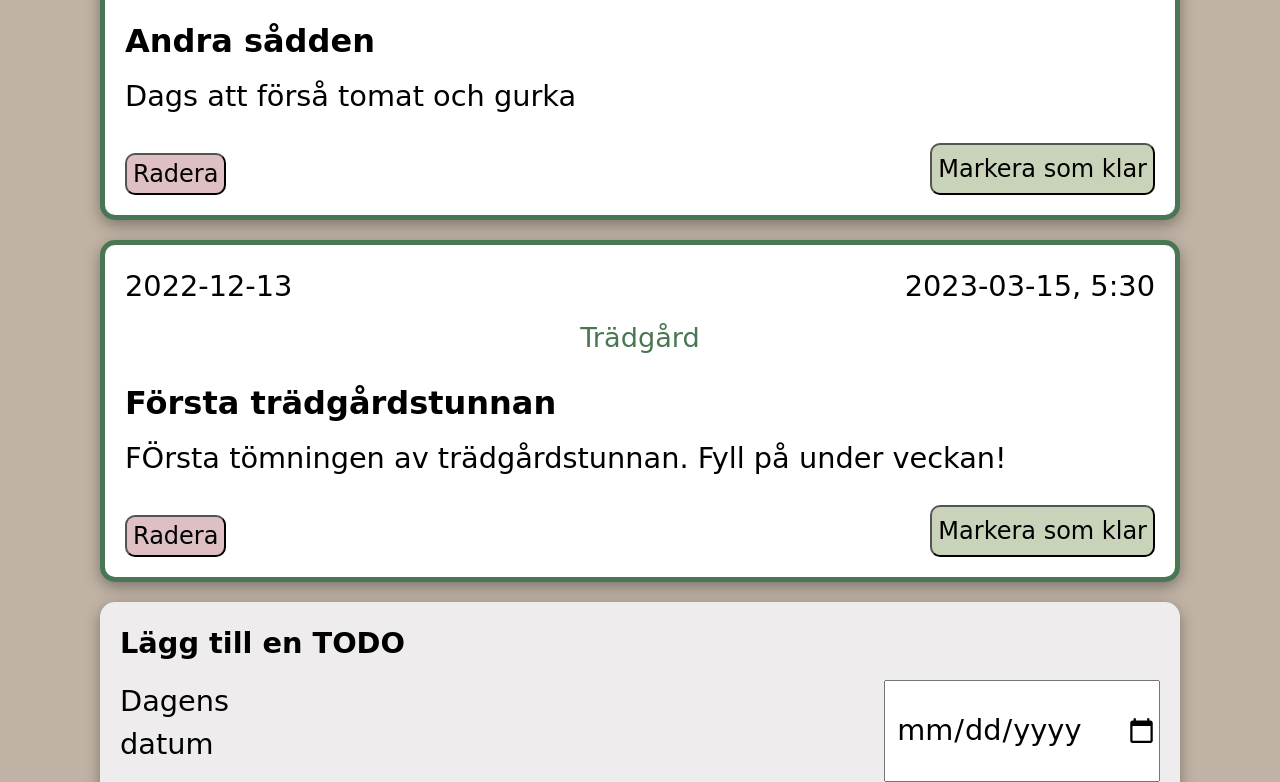
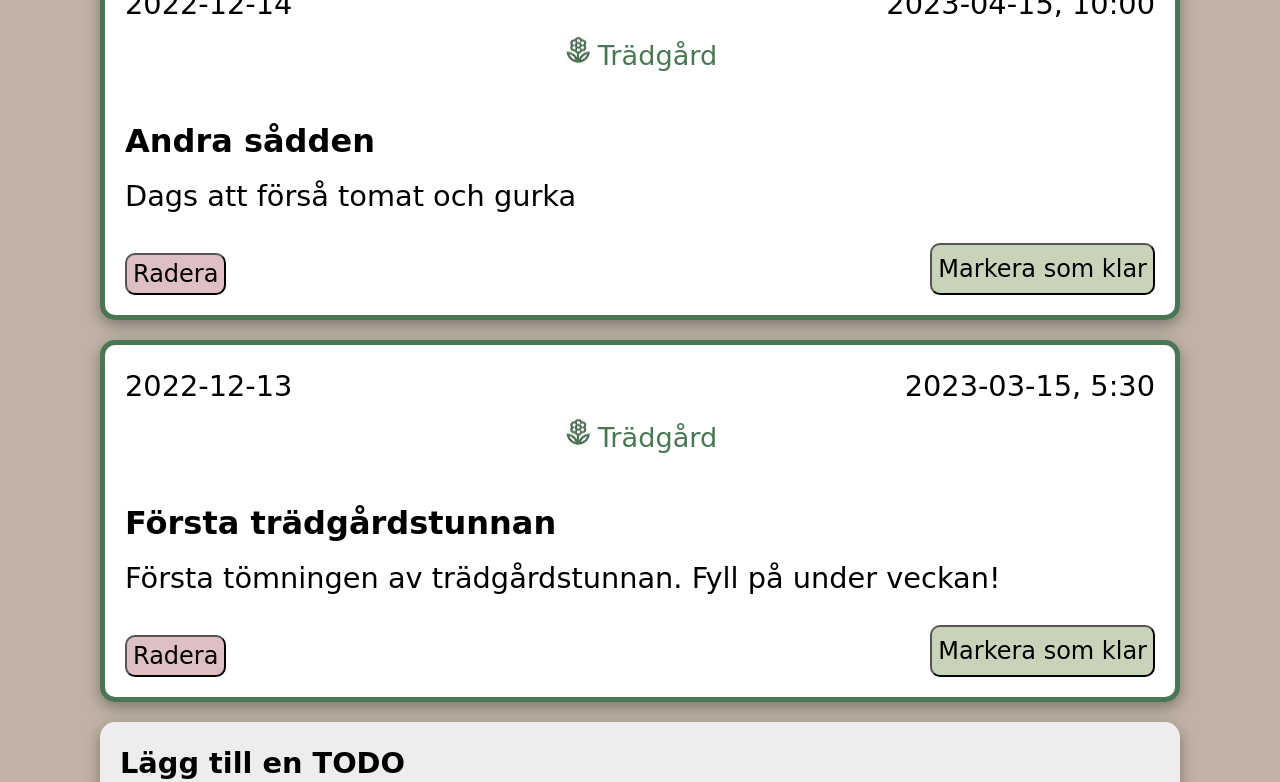
Before and after one commit to TessDevon/TodoAtHome, a website built with Vite: page index.html in a window 1280 px wide. Shown: the part 2018-2800 px from the top of the page. Built offline with nearby package versions, Linux system fonts and the light colour scheme; a web font is replaced by a local one.

Commit message:
Added icons to category

```diff
--- a/src/main.ts
+++ b/src/main.ts
@@ -38,7 +38,7 @@ const todoArticles = [
     deadLineDate: '2023-03-15, 5:30',
     category: 'Trädgård',
     toDoName: 'Första trädgårdstunnan',
-    description: 'FÖrsta tömningen av trädgårdstunnan. Fyll på under veckan!',
+    description: 'Första tömningen av trädgårdstunnan. Fyll på under veckan!',
   }];
 
 /**
@@ -57,18 +57,25 @@ const todoArticles = [
 function addColorToCategorys() {
   const categoryParts : NodeListOf<HTMLElement> = document.querySelectorAll('#category');
   const articleTodo : NodeListOf<HTMLElement> = document.querySelectorAll('#toDoItem');
+  const categoryDivAddIcon : NodeListOf<HTMLElement> = document.querySelectorAll('#iconImg');
   console.log(categoryParts[0].innerHTML);
 
   for (let i = 0; i < categoryParts.length; i++) {
     if (categoryParts[i].innerHTML === 'Trädgård') {
       categoryParts[i].style.color = 'rgb(74, 119, 83)';
       articleTodo[i].style.border = '5px solid rgb(74, 119, 83)';
+      categoryDivAddIcon[i].setAttribute('src', './public/garden.jpg');
+      categoryDivAddIcon[i].setAttribute('alt', 'gardenIcon');
     } else if (categoryParts[i].innerHTML === 'Hus och hem') {
       categoryParts[i].style.color = 'rgb(57, 57, 136)';
       articleTodo[i].style.border = '5px solid rgb(57, 57, 136)';
+      categoryDivAddIcon[i].setAttribute('src', './public/housesAndHomes.jpg');
+      categoryDivAddIcon[i].setAttribute('alt', 'homeIcon');
     } else if (categoryParts[i].innerHTML === 'Hantverkare') {
       categoryParts[i].style.color = 'rgb(116, 59, 131)';
       articleTodo[i].style.border = '5px solid rgb(116, 59, 131)';
+      categoryDivAddIcon[i].setAttribute('src', './public/handyman.jpg');
+      categoryDivAddIcon[i].setAttribute('alt', 'homeIcon');
     }
   }
 }
@@ -84,9 +91,12 @@ function updateTodoList() {
         <span class="toDaysDateClass" id="toDaysDate">${todoArticles[i].toDaysDate}</span>
         <span class="deadLineDateClass" id="deadLineDate">${todoArticles[i].deadLineDate}</span>
       </div>
-      <p class="categoryClass" id="category">${todoArticles[i].category}</p>
-      <h2 class="toDoNameClass" id="toDoName">${todoArticles[i].toDoName}</h2>
-      <p class="descriptionClass" id="description">${todoArticles[i].description}</p>
+      <div class="categoryDiv" id="categoryID">
+        <img id="iconImg">
+        <span class="categoryClass" id="category">${todoArticles[i].category}</span>
+      </div>
+        <h2 class="toDoNameClass" id="toDoName">${todoArticles[i].toDoName}</h2>
+        <p class="descriptionClass" id="description">${todoArticles[i].description}</p>
       <p class="fiveDaysToDeadlineP" id="fiveDaysToDeadline"></p>
       <div class="todoButtonsDiv">
         <button class="deliteButtonClass" id="deliteButton">Radera</button>
--- a/src/style/style.scss
+++ b/src/style/style.scss
@@ -120,13 +120,23 @@ flex-direction: column;
   margin-bottom: 25px;
 }
 
+#categoryID {
+  display: flex;
+  flex-direction: row;
+  justify-content: center;
+}
+
 .categoryClass {
   font-size: 1.3rem;
   margin-top: 10px;
   margin-bottom: 10px;
-  display: flex;
-  justify-content: center;
-  border-radius: 15px;
+}
+
+#iconImg{
+  width: 30px;
+  height: 30px;
+  margin-top: 8px;
+  margin-right: 5px;
 }
 
 /* --------------------------------------------------------------------------------
```
Also changed, not shown: index.html (line endings or trailing spaces), public/garden.jpg (added), public/garden.svg (added), public/handyman.jpg (added), public/handyman.svg (added), public/housesAndHomes.jpg (added), public/housesAndHomes.svg (added).
